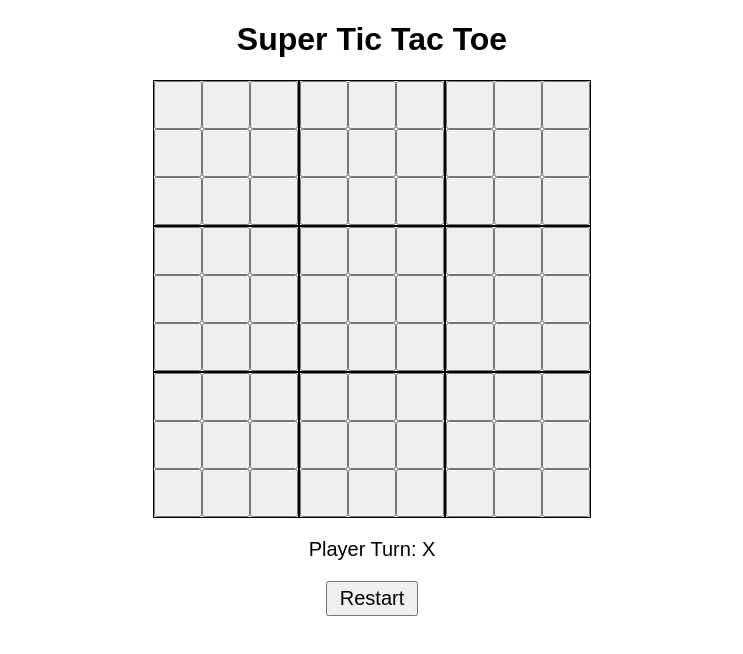
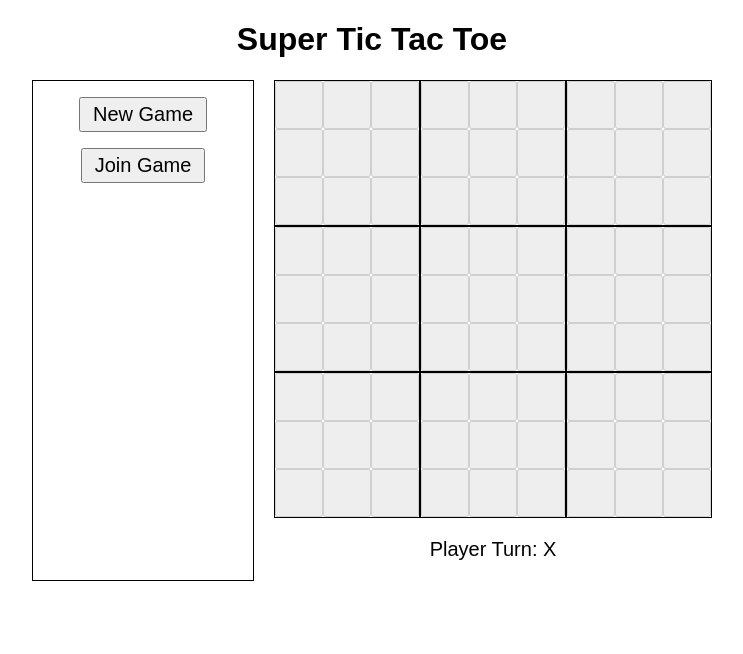
Before and after one commit to jennifercadams/super-tic-tac-toe, a React (Vite) app: page / in a window 1280 px wide. Shown: the top 654 px of the page, without its empty margins (268-1011 px from the left). Built offline with nearby package versions, Linux system fonts and the light colour scheme; no server answers; the HTML template or start-up script is replaced by a standard one.

Commit message:
Update App to return SuperGameRoom component

```diff
--- a/src/App.tsx
+++ b/src/App.tsx
@@ -1,12 +1,11 @@
 import * as React from "react";
-import SuperGame from "~gameModes/SuperGame/SuperGame";
+import SuperGameRoom from "~gameModes/SuperGameRoom/SuperGameRoom";
 import "./App.css";
 
-const App = () => (
-  <>
-    <h1>Super Tic Tac Toe</h1>
-    <SuperGame />
-  </>
-);
+const App = () => {
+    return (
+        <SuperGameRoom />
+    );
+};
 
 export default App;
```
